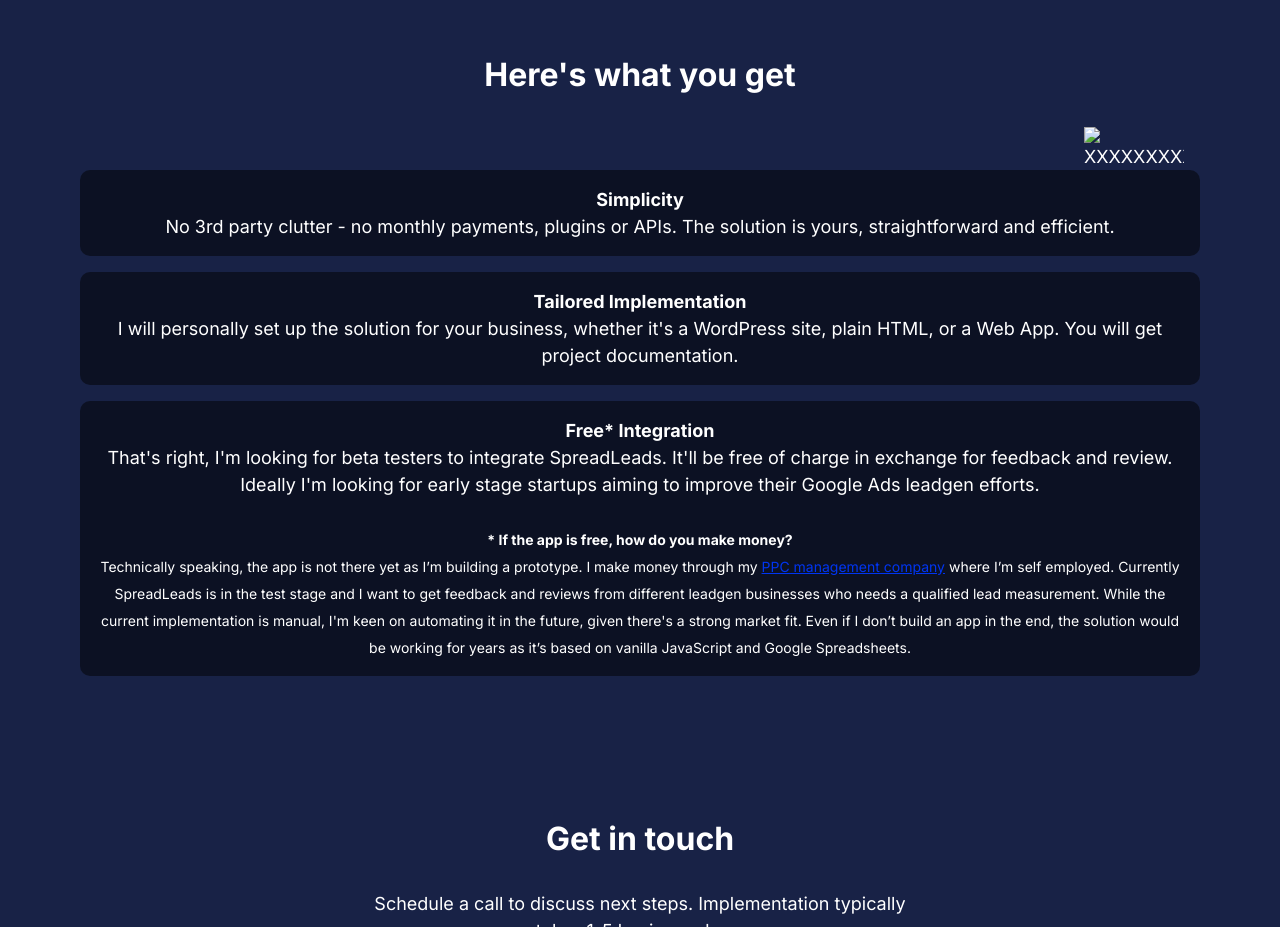
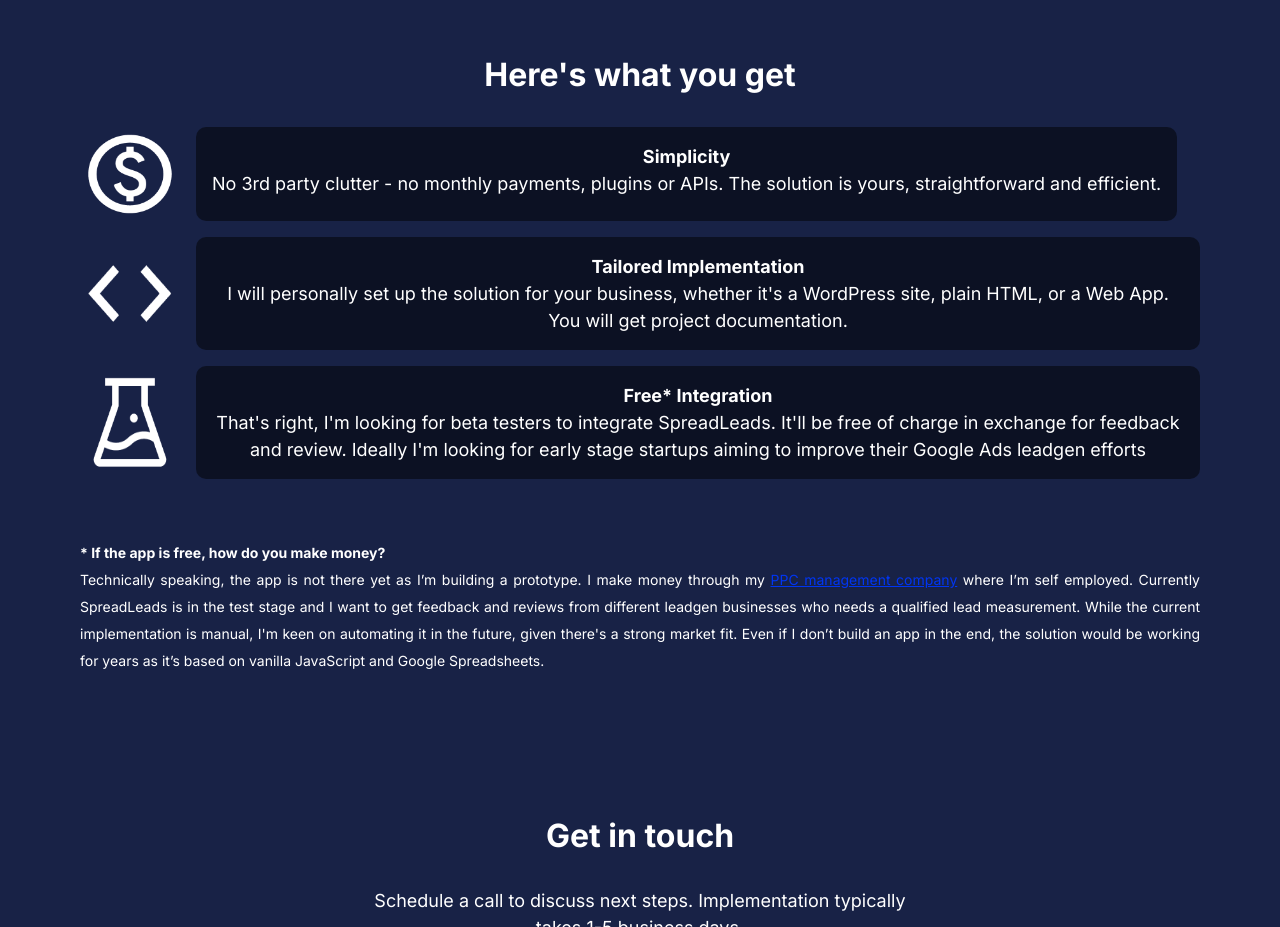
Before and after one commit to iliakulikov/spreadleads, a plain HTML site: page index.html in a window 1280 px wide. Shown: the part 2180-3107 px from the top of the page. Drawn offline with Linux system fonts and the light colour scheme.

Commit message:
fixes on index, almost all done

```diff
--- a/index.html
+++ b/index.html
@@ -187,7 +187,7 @@
         <div class="ui-layout-container">
           <h2 class="headline-centered">Here's what you get</h2>
             <div class="feature-divs">
-              <div>
+              <div class="test123">
                 <img src="img/simplicity_icon.png" class="left-img" loading="lazy" alt="XXXXXXXXXXXXXXX" width="" height="">
                 <p class="ui-text-intro"><strong>Simplicity</strong><br>
                   No 3rd party clutter - no monthly payments, plugins or APIs. The solution is yours, straightforward and efficient.</p>
@@ -195,23 +195,28 @@
             </div>
 
             <div class="feature-divs">
-              <div>
+              <div class="test123">
+                <img src="img/implementation_icon.png" class="left-img" loading="lazy" alt="XXXXXXXXXXXXXXX" width="" height="">
                 <p class="ui-text-intro"><strong>Tailored Implementation</strong><br>
                   I will personally set up the solution for your business, whether it's a WordPress site, plain HTML, or a Web App. You will get project documentation.</p>
               </div>
             </div>
 
             <div class="">
-              <div>
+              <div class="test123">
+                <img src="img/integration_icon.png" class="left-img" loading="lazy" alt="XXXXXXXXXXXXXXX" width="" height="">
                 <p class="ui-text-intro"><strong>Free* Integration</strong><br>
-                  That's right, I'm looking for beta testers to integrate SpreadLeads. It'll be free of charge in exchange for feedback and review. Ideally I'm looking for early stage startups aiming to improve their Google Ads leadgen efforts.
-                <br><br><small><strong>* If the app is free, how do you make money?</strong> <br>
-                Technically speaking, the app is not there yet as I’m building a prototype. I make money through my <a href="https://relevantify.com/"> PPC management company</a> where I’m self employed. Currently SpreadLeads is in the test stage and I want to get feedback and reviews from different leadgen businesses who needs a qualified lead measurement.
-                While the current implementation is manual, I'm keen on automating it in the future, given there's a strong market fit.
-                Even if I don’t build an app in the end, the solution would be working for years as it’s based on vanilla JavaScript and Google Spreadsheets.</small></p>
-              </div>
+                  That's right, I'm looking for beta testers to integrate SpreadLeads. It'll be free of charge in exchange for feedback and review. Ideally I'm looking for early stage startups aiming to improve their Google Ads leadgen efforts
+
+                </div>
+                <p class="price-explanation"><br><small><strong>* If the app is free, how do you make money?</strong> <br>
+                  Technically speaking, the app is not there yet as I’m building a prototype. I make money through my <a href="https://relevantify.com/"> PPC management company</a> where I’m self employed. Currently SpreadLeads is in the test stage and I want to get feedback and reviews from different leadgen businesses who needs a qualified lead measurement.
+                  While the current implementation is manual, I'm keen on automating it in the future, given there's a strong market fit.
+                  Even if I don’t build an app in the end, the solution would be working for years as it’s based on vanilla JavaScript and Google Spreadsheets.</small></p>
+
             </div>
         </div>
+
       </section>
 
       <section class="ui-section-test" id="form">
--- a/styles.css
+++ b/styles.css
@@ -99,7 +99,6 @@ a {
 img {
   display: block;
   height: auto;
-  margin: 0 auto;
   max-width: 100%;
 }
 .ui-layout-container {
@@ -642,6 +641,15 @@ iframe {
   width: 50px;
 }
 
+.test123 {
+  display: flex;
+}
+
+.price-explanation {
+  margin-top: 2rem;
+  text-align: justify;
+}
+
 @media screen and (min-width: 28rem) {
   .ui-section-feature .ui-layout-container {
     margin-top: 35rem;
```
Also changed, not shown: img/implementation_icon.png (added), img/integration_icon.png (added), img/simplicity_icon.png (added).
